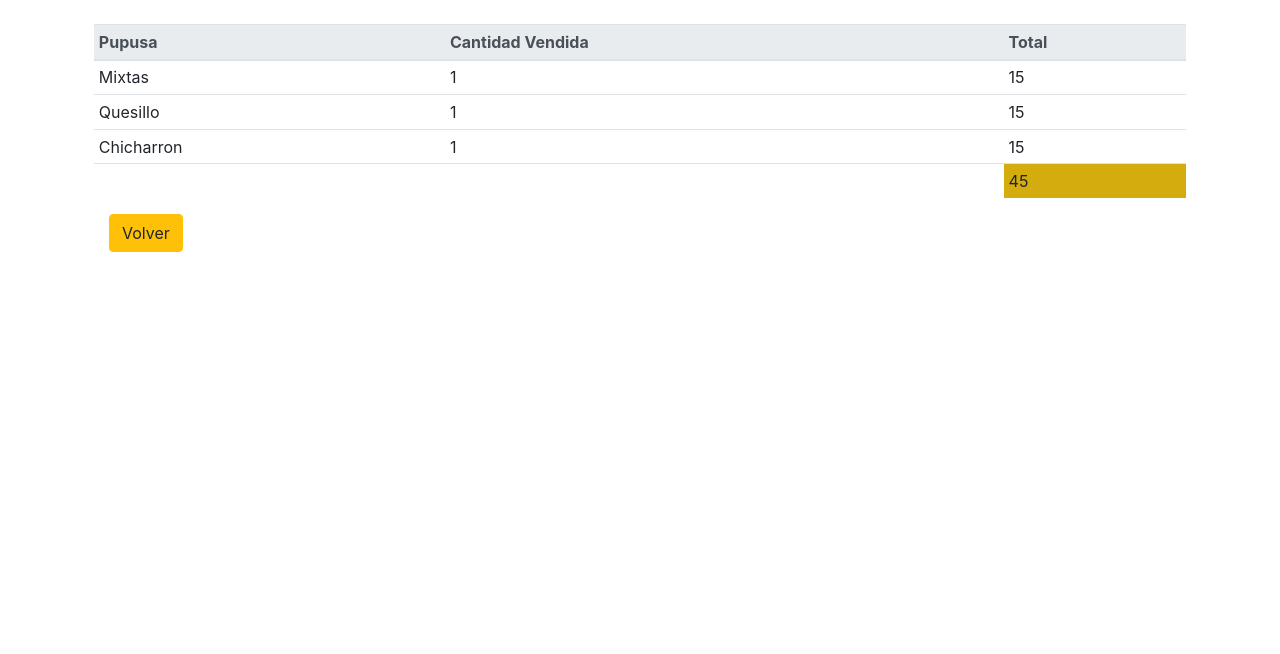
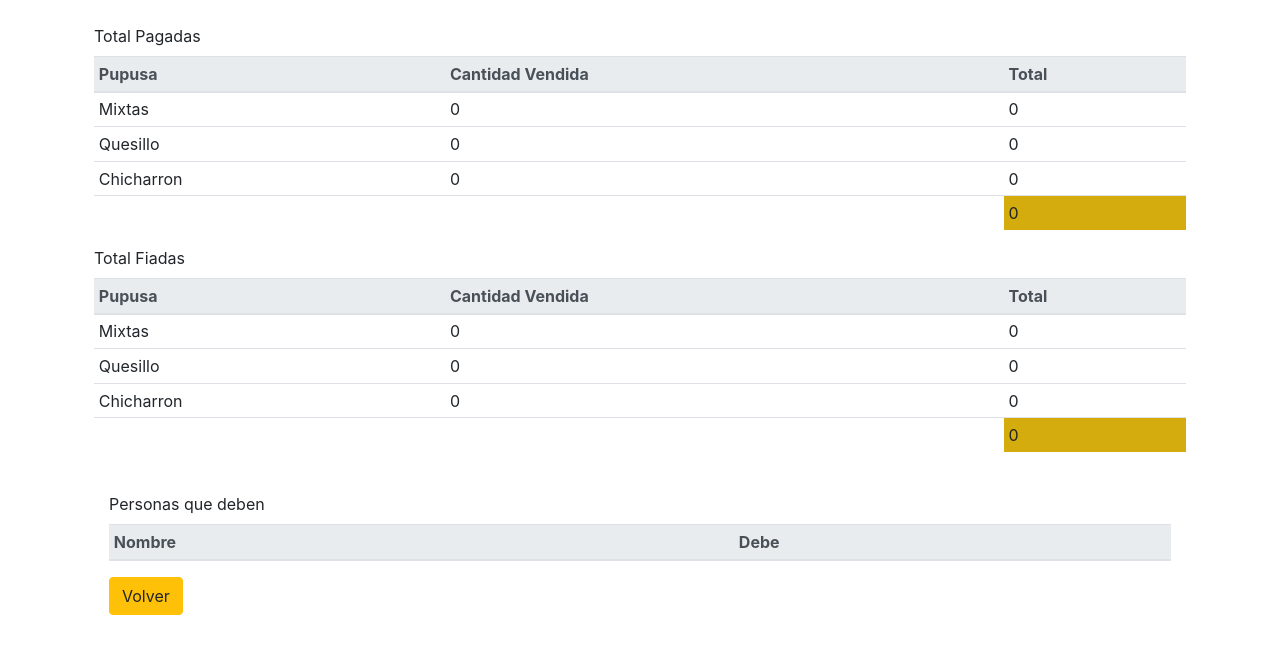
Before and after one commit to Chucklagos/IBF_MiniSalesSystem, a PHP site: page /totals.php in a window 1280 px wide. Shown: the part 56-710 px from the top of the page. Run offline with PHP 8.4, Linux system fonts and the light colour scheme; tables that the repository leaves empty hold one stand-in row (values such as "Sample post"); lists and menus that the app fills with data are empty.

Commit message:
added function to manage people who owe money

```diff
--- a/advanced_options.php
+++ b/advanced_options.php
@@ -1,7 +1,7 @@
 <?php include("header.php") ?>
 
 <div style="text-align:center" class="container">
-<br><p class="alert alert-danger" style="text-align:center"><img src="icon/alert.svg" width="24" height="24">¡Precaución!, Estas opciones afectan todo el sistema</p><br><br>
+<br><p class="alert alert-danger" style="text-align:center"><img src="icon/alert.svg" width="24" height="24">¡Precaución!, Estas opciones afectan todo el sistema.</p><br><br>
 
     <form action="reset_database.php" method="post">
         <input type="submit" class="btn btn-danger" name="reset_database" value="Limpiar base de datos">
--- a/register_purchase.php
+++ b/register_purchase.php
@@ -7,8 +7,9 @@
   $C_Mixtas = $_POST['C_Mixtas'];
   $C_Quesillo = $_POST['C_Quesillo'];
   $C_Chicharron = $_POST['C_Chicharron'];
+  $Pago = $_POST['Pago'];
   $Total = ($C_Chicharron+$C_Quesillo+$C_Mixtas)*15;
-  $query = "INSERT INTO Cliente VALUES (id,'$Nombre', '$C_Mixtas','$C_Quesillo','$C_Chicharron','$Total')";
+  $query = "INSERT INTO Cliente VALUES (id,'$Nombre', '$C_Mixtas','$C_Quesillo','$C_Chicharron','$Total','$Pago')";
   $result = mysqli_query($conn, $query);
   if(!$result) {
     die("Query Failed.");
--- a/totals.php
+++ b/totals.php
@@ -10,8 +10,9 @@
       <?php session_unset(); } ?>
     </div>
     <div class="col-md-12">
+        <label>Total Pagadas</label>
           <?php
-          $query = "SELECT * FROM Cliente ORDER BY id DESC";
+          $query = "SELECT * FROM Cliente WHERE Pago='Si' ORDER BY id DESC";
           $result_tasks = mysqli_query($conn, $query);
           $mCantidad=0;
           $qCantidad=0;
@@ -70,7 +71,105 @@
           <td style="background-color:#D4AC0D"><?php echo $totalGlobal ?></td>
         </tr>
       </table>
-      <div class="container"><a href="index.php" class="btn btn-warning">Volver</a></div>
     </div>
   </div>
+  <!--------------------------------------------------->
+  <div class="row">
+    <div class="col-md-4">
+      <!-- MESSAGES -->
+
+      <?php if (isset($_SESSION['message'])) { ?>
+      <?php session_unset(); } ?>
+    </div>
+    <div class="col-md-12">
+         <label>Total Fiadas</label>
+          <?php
+          $query = "SELECT * FROM Cliente WHERE Pago='No' ORDER BY id DESC";
+          $result_tasks = mysqli_query($conn, $query);
+          $mCantidad=0;
+          $qCantidad=0;
+          $cCantidad=0;
+          $mTotal=0;
+          $qTotal=0;
+          $cTotal=0;
+          $totalGlobal=0;
+
+
+          while($row = mysqli_fetch_assoc($result_tasks)) { ?>
+          <tr>
+            <td><?php $row['Nombre']; ?></td>
+            <td><?php $row['Cantidad_Mixtas']; ?></td>
+            <td><?php $row['Cantidad_Quesillo']; ?></td>
+            <td><?php $row['Cantidad_Chicharron']; ?></td>
+            <td><?php $row['Total']; ?></td>
+          </tr>
+          <?php
+
+            $mCantidad=$mCantidad+$row['Cantidad_Mixtas'];
+            $qCantidad=$qCantidad+$row['Cantidad_Quesillo'];
+            $cCantidad=$cCantidad+$row['Cantidad_Chicharron'];
+          }
+        $mTotal=$mCantidad*15;
+        $qTotal=$qCantidad*15;
+        $cTotal=$cCantidad*15;
+        $totalGlobal=$mTotal+$qTotal+$cTotal;
+        ?>
+      <table class="table table-sm table-hover">
+        <thead class="thead-light">
+        <tr>
+          <th>Pupusa</th>
+          <th>Cantidad Vendida</th>
+          <th>Total</th>
+        </tr>
+        </thead>
+        <tr>
+          <td>Mixtas</td>
+          <td><?php echo $mCantidad ?></td>
+          <td><?php echo $mTotal ?></td>
+        </tr>
+        <tr>
+          <td>Quesillo</td>
+          <td><?php echo $qCantidad ?></td>
+          <td><?php echo $qTotal ?></td>
+        </tr>
+        <tr>
+          <td>Chicharron</td>
+          <td><?php echo $cCantidad ?></td>
+          <td><?php echo $cTotal ?></td>
+        </tr>
+        <tr>
+          <td></td>
+          <td></td>
+          <td style="background-color:#D4AC0D"><?php echo $totalGlobal ?></td>
+        </tr>
+      </table>
+    </div>
+  </div><br>
+<!-------------------------------------------------------------------->
+<div class="col-md-12">
+        <label>Personas que deben</label><br>
+          <table class="table table-sm table-hover">
+            <tbody>
+              <thead class="thead-light">
+                <tr>
+                  <th>Nombre</th>
+                  <th>Debe</th>
+                </tr>
+              </thead>
+          <?php
+          $query = "SELECT * FROM Cliente WHERE Pago='No' ORDER BY id DESC";
+          $result_tasks = mysqli_query($conn, $query);
+
+          while($row = mysqli_fetch_assoc($result_tasks)) { ?>
+          <tr>
+            <td><?php echo $row['Nombre']; ?></td>
+            <td><?php echo $row['Total']; ?></td>
+          </tr>
+          <?php
+          }
+        ?>
+        </tbody>
+        </table>
+    </div>
+    <div class="container"><a href="index.php" class="btn btn-warning">Volver</a></div>
 </main>
```
Also changed, not shown: database/Pupusas_IBF.sql (+4 -3 lines), index.php (+11 -9 lines), register_credit.php (deleted).
